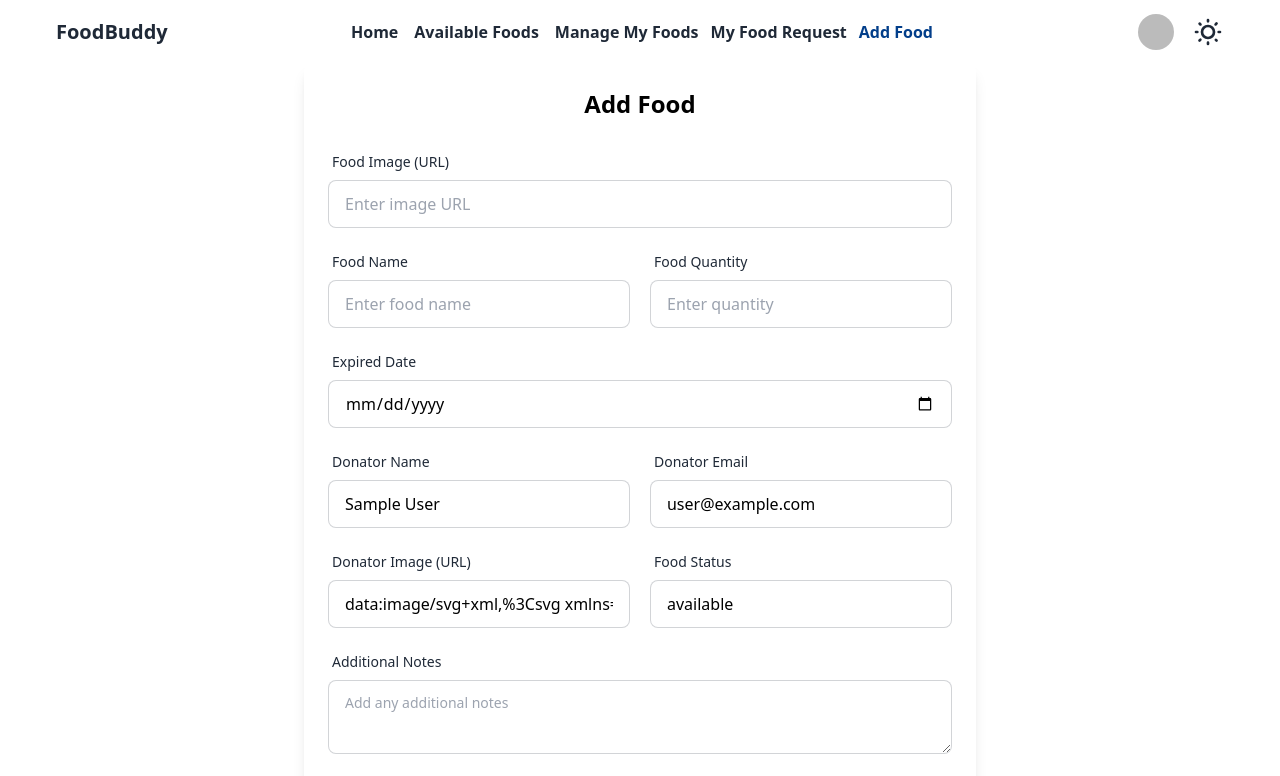
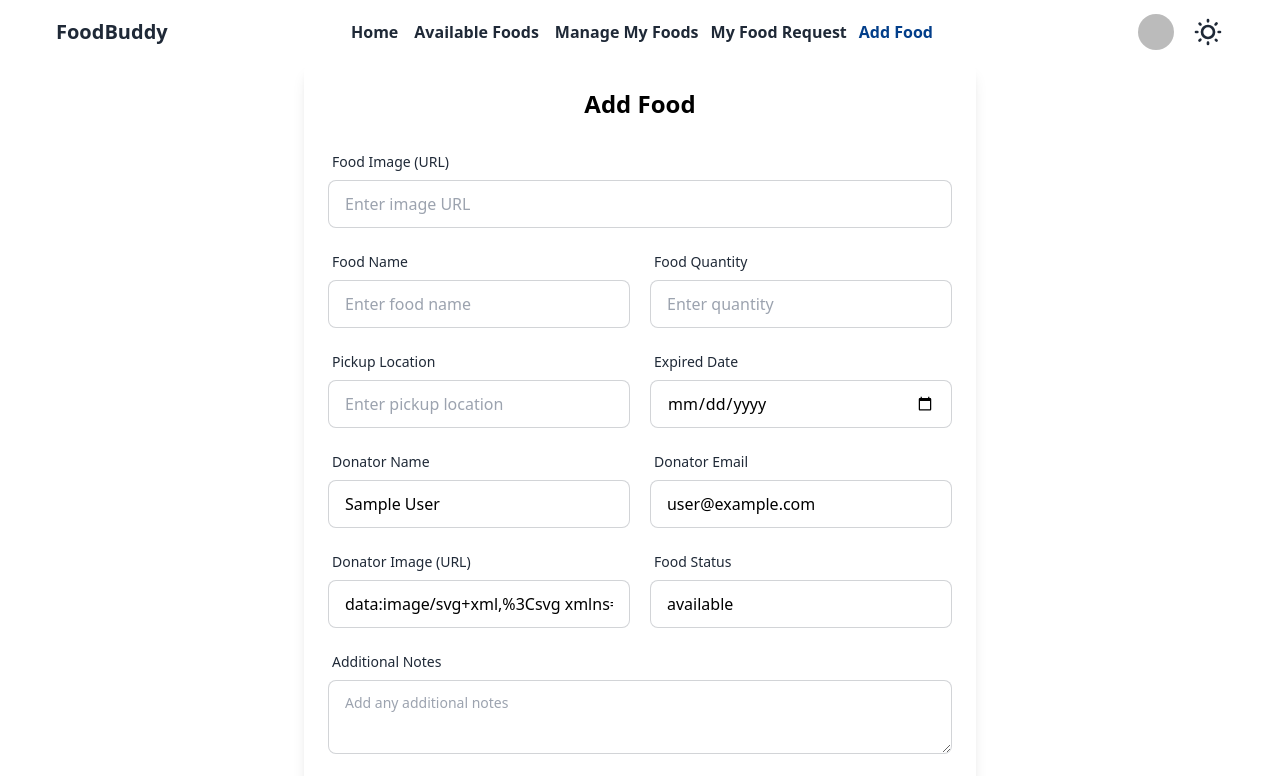
Before and after one commit to Walid-3105/Food-Buddy-Client, a React (Vite) app: page /addFood in a window 1280 px wide. Shown: the top 776 px of the page. Built offline with nearby package versions, Linux system fonts and the light colour scheme; no server answers; sample sign-in values are in the browser's storage.

Commit message:
fix: manageMyFood section updated

```diff
--- a/src/Components/AddFood.jsx
+++ b/src/Components/AddFood.jsx
@@ -111,7 +111,7 @@ const AddFood = () => {
 
             <div className="flex gap-5">
               {/* Pickup Location */}
-              {/* <div className="form-control mb-4 flex-1">
+              <div className="form-control mb-4 flex-1">
                 <label className="label">
                   <span className="label-text">Pickup Location</span>
                 </label>
@@ -122,7 +122,7 @@ const AddFood = () => {
                   className="input input-bordered w-full"
                   required
                 />
-              </div> */}
+              </div>
 
               {/* Expired Date/Time */}
               <div className="form-control mb-4 flex-1">
```
